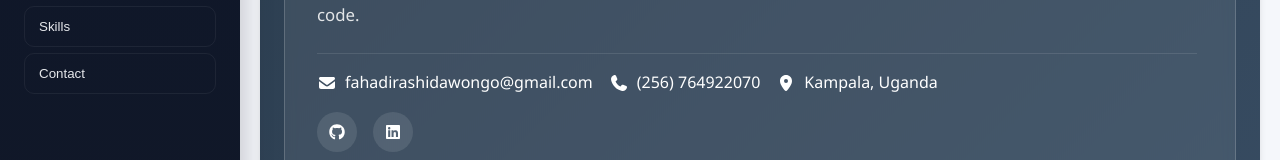
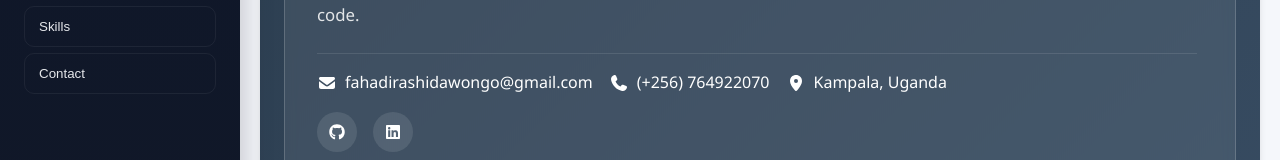
Before and after one commit to Afrah-create/My-resume, a React (Create React App) app: page / in a window 1280 px wide. Shown: the part 282-442 px from the top of the page. Built offline with nearby package versions, Linux system fonts and the light colour scheme.

Commit message:
logo fixed

```diff
--- a/src/data/resumeData.js
+++ b/src/data/resumeData.js
@@ -4,7 +4,7 @@ export const resumeData = {
     name: "Awongo Fahadi Rashid",
     title: "Software Engineering Student",
     email: "fahadirashidawongo@gmail.com",
-    phone: "(256) 764922070",
+    phone: "(+256) 764922070",
     location: "Kampala, Uganda",
     linkedin: "https://www.linkedin.com/in/awongo-fahadi-rashid-0b823a363",
     github: "https://github.com/Afrah-Create",
@@ -34,7 +34,7 @@ export const resumeData = {
       id: 2,
       degree: "Uganda Advanced Certificate of Education (A-Level)",
       school: "Aringa Secondary School",
-      logo: "/images/education/Aringa-Logo.jpg", // placeholder logo
+  logo: "/images/education/Aringa-Logo.JPG", // placeholder logo
       startDate: "2021",
       endDate: "2023",
       relevantCourses: ["Mathematics", "Physics", "ICT"]
@@ -43,7 +43,7 @@ export const resumeData = {
       id: 3,
       degree: "Uganda Certificate of Education (O-Level)",
       school: "Aringa Secondary School",
-      logo: "/images/education/Aringa-Logo.jpg", // placeholder logo
+  logo: "/images/education/Aringa-Logo.JPG", // placeholder logo
       startDate: "2017",
       endDate: "2020"
     },
@@ -51,7 +51,7 @@ export const resumeData = {
       id: 4,
       degree: "Primary Education",
       school: "Obongi Town Primary School",
-      logo: "/images/education/Obongi-Logo.jpg", // placeholder logo
+  logo: "/images/education/Obongi-Logo.JPG", // placeholder logo
       startDate: "2010",
       endDate: "2016"
     }
```
